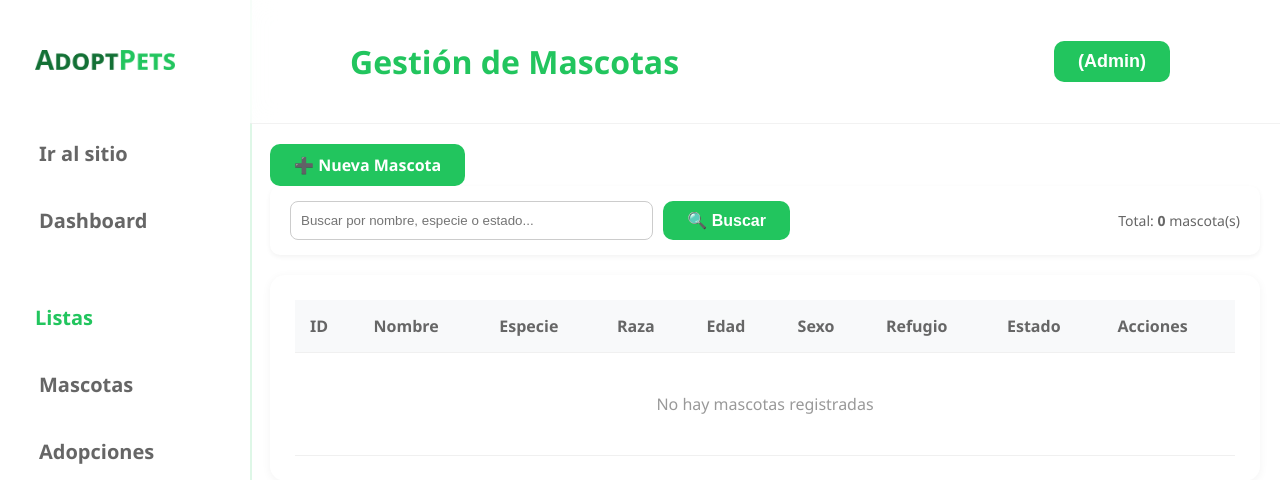
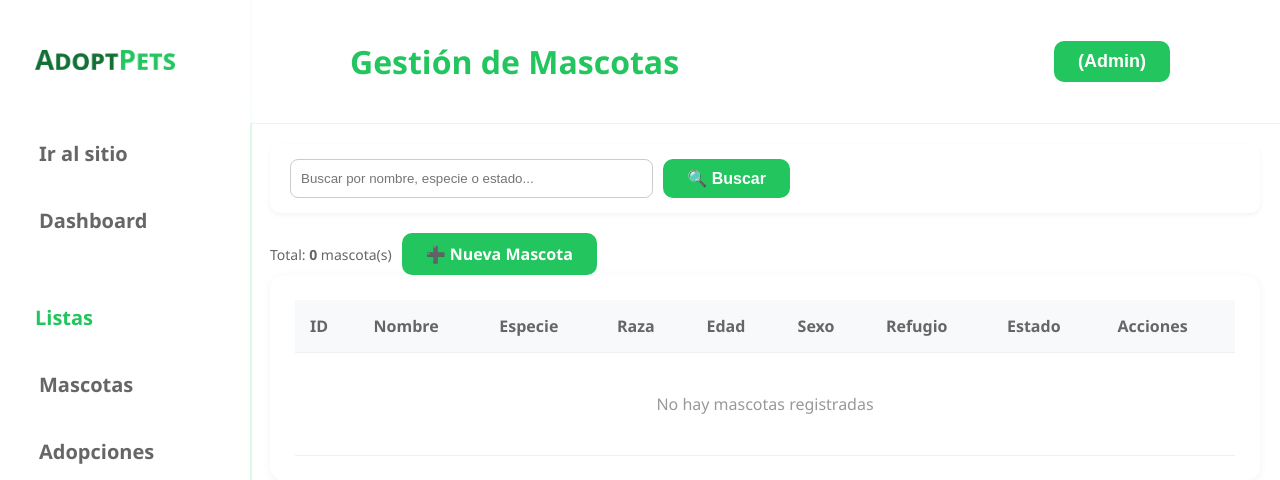
Before and after one commit to HayAky/AdoptPets-PYTHON, a Django app: page /mascotas/admin/lista/ in a window 1280 px wide. Shown: the top 480 px of the page. Run offline with Django 5.2, Linux system fonts and the light colour scheme; the visitor is signed in with stand-in values (Sample User, id 1); data that the repository does not hold is empty.

Commit message:
fix pequeños

```diff
--- a/adopciones/templates/adopciones/admin_lista.html
+++ b/adopciones/templates/adopciones/admin_lista.html
@@ -10,8 +10,8 @@
 {% block content %}
 <div class="admin-layout">
     <main class="main-content">
-        <div class="page-header">
-            <h1>Gestión de Solicitudes de Adopción</h1>
+        <div class="page-header" style="color: #22C55E;">
+            <h1 style="color: #137035;">Gestión de Solicitudes de Adopción</h1>
             </div>
 
         {% if messages %}
--- a/mascotas/templates/mascotas/admin_lista.html
+++ b/mascotas/templates/mascotas/admin_lista.html
@@ -10,11 +10,6 @@
 {% block content %}
 <div class="admin-layout">
     <main class="main-content">
-        <div class="page-header">
-            <a href="{% url 'crear_mascota' %}" class="btn btn-primary">
-                ➕ Nueva Mascota
-            </a>
-        </div>
 
         <div style="background: white; padding: 15px 20px; border-radius: 10px; margin-bottom: 20px; box-shadow: 0 2px 5px rgba(0,0,0,0.05); display: flex; justify-content: space-between; align-items: center;">
             <form method="get" action="" style="display: flex; gap: 10px; width: 100%; max-width: 500px;">
@@ -24,9 +19,13 @@
                     <a href="{% url 'admin_lista_mascotas' %}" class="btn btn-secondary" style="padding: 10px 20px; background: #6b7280; color: white; text-decoration: none; border-radius: 8px;">Limpiar</a>
                 {% endif %}
             </form>
-            <div style="color: #666; font-size: 14px;">
-                Total: <strong>{{ mascotas.count }}</strong> mascota(s)
-            </div>
+        </div>
+
+        <div style="color: #666; font-size: 14px; display: flex; align-items: center; gap: 10px;">
+            <span>Total: <strong>{{ mascotas.count }}</strong> mascota(s)</span>
+            <a href="{% url 'crear_mascota' %}" class="btn btn-primary">
+                ➕ Nueva Mascota
+            </a>
         </div>
 
         {% if messages %}
--- a/refugios/templates/refugios/admin_lista.html
+++ b/refugios/templates/refugios/admin_lista.html
@@ -38,7 +38,7 @@
             <span>Total: <strong>{{ refugios.count }}</strong> refugios(s)</span>
             <a href="{% url 'crear_refugio' %}" class="btn btn-primary">
                 ➕ Nuevo Refugio
-             </a>
+            </a>
         </div>
 
         </div>
```
